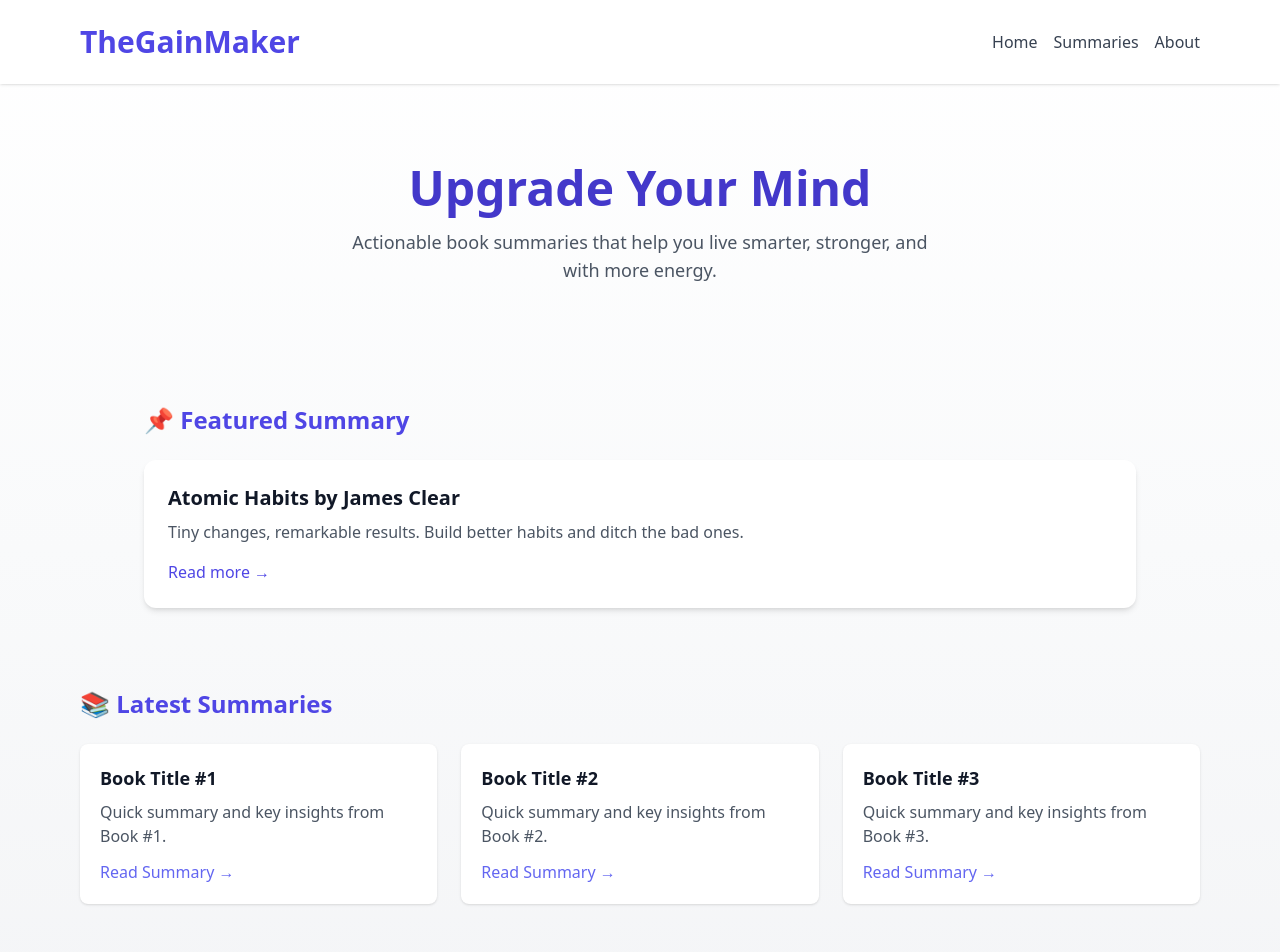
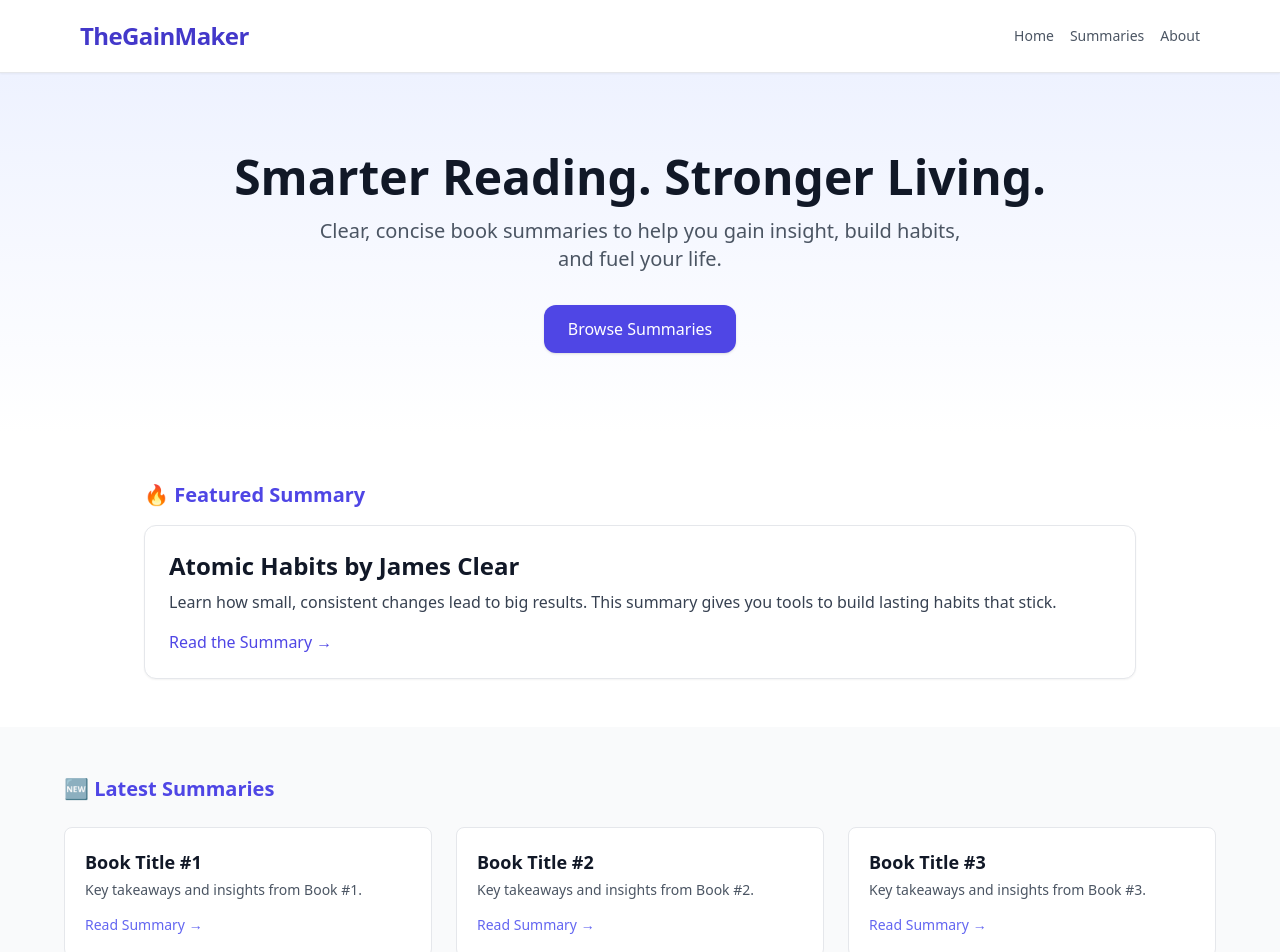
Before and after one commit to TheGainMaker/TheGainMaker-, a Next.js app: page / in a window 1280 px wide. Shown: the top 952 px of the page. Built offline with nearby package versions, Linux system fonts and the light colour scheme.

Commit message:
Update index.js

```diff
--- a/pages/index.js
+++ b/pages/index.js
@@ -1,55 +1,67 @@
 export default function Home() {
   return (
-    <div className="min-h-screen bg-gradient-to-b from-white via-gray-50 to-gray-100 text-gray-900">
+    <div className="min-h-screen bg-white text-gray-900 font-sans">
       {/* Header */}
-      <header className="bg-white shadow sticky top-0 z-50">
-        <div className="max-w-6xl mx-auto px-4 py-6 flex justify-between items-center">
-          <h1 className="text-3xl font-bold text-indigo-600">TheGainMaker</h1>
-          <nav className="space-x-4">
-            <a href="#" className="text-gray-700 hover:text-indigo-600">Home</a>
-            <a href="#" className="text-gray-700 hover:text-indigo-600">Summaries</a>
-            <a href="#" className="text-gray-700 hover:text-indigo-600">About</a>
+      <header className="bg-white border-b shadow-sm sticky top-0 z-50">
+        <div className="max-w-6xl mx-auto px-4 py-5 flex justify-between items-center">
+          <h1 className="text-2xl font-extrabold text-indigo-700 tracking-tight">TheGainMaker</h1>
+          <nav className="space-x-4 text-sm font-medium">
+            <a href="#" className="text-gray-600 hover:text-indigo-600">Home</a>
+            <a href="#" className="text-gray-600 hover:text-indigo-600">Summaries</a>
+            <a href="#" className="text-gray-600 hover:text-indigo-600">About</a>
           </nav>
         </div>
       </header>
 
-      {/* Hero Section */}
-      <section className="text-center py-20 px-4">
-        <h2 className="text-5xl font-extrabold text-indigo-700 mb-4">Upgrade Your Mind</h2>
-        <p className="text-lg text-gray-600 max-w-xl mx-auto">
-          Actionable book summaries that help you live smarter, stronger, and with more energy.
+      {/* Hero */}
+      <section className="text-center py-20 px-4 bg-gradient-to-b from-indigo-50 to-white">
+        <h2 className="text-4xl sm:text-5xl font-extrabold text-gray-900 leading-tight mb-4">
+          Smarter Reading. Stronger Living.
+        </h2>
+        <p className="text-lg sm:text-xl text-gray-600 max-w-2xl mx-auto mb-8">
+          Clear, concise book summaries to help you gain insight, build habits, and fuel your life.
         </p>
+        <a
+          href="#"
+          className="inline-block px-6 py-3 bg-indigo-600 text-white rounded-xl shadow hover:bg-indigo-700 transition"
+        >
+          Browse Summaries
+        </a>
       </section>
 
       {/* Featured Summary */}
-      <section className="max-w-5xl mx-auto px-4 py-10">
-        <h3 className="text-2xl font-semibold text-indigo-600 mb-6">📌 Featured Summary</h3>
-        <div className="bg-white p-6 rounded-xl shadow-md hover:shadow-lg transition">
-          <h4 className="text-xl font-bold mb-2">Atomic Habits by James Clear</h4>
-          <p className="text-gray-600 mb-4">
-            Tiny changes, remarkable results. Build better habits and ditch the bad ones.
+      <section className="max-w-5xl mx-auto px-4 py-12">
+        <h3 className="text-xl font-semibold text-indigo-600 mb-4">🔥 Featured Summary</h3>
+        <div className="bg-white p-6 rounded-xl border shadow-sm hover:shadow-md transition">
+          <h4 className="text-2xl font-bold mb-2">Atomic Habits by James Clear</h4>
+          <p className="text-gray-700 mb-4">
+            Learn how small, consistent changes lead to big results. This summary gives you tools to build lasting habits that stick.
           </p>
-          <a href="#" className="text-indigo-600 font-medium hover:underline">Read more →</a>
+          <a href="#" className="text-indigo-600 font-medium hover:underline">Read the Summary →</a>
         </div>
       </section>
 
       {/* Latest Posts */}
-      <section className="max-w-6xl mx-auto px-4 py-10">
-        <h3 className="text-2xl font-semibold text-indigo-600 mb-6">📚 Latest Summaries</h3>
-        <div className="grid grid-cols-1 sm:grid-cols-2 lg:grid-cols-3 gap-6">
-          {[1, 2, 3].map((i) => (
-            <div key={i} className="bg-white p-5 rounded-lg shadow hover:shadow-md transition">
-              <h4 className="text-lg font-semibold">Book Title #{i}</h4>
-              <p className="text-gray-600 mt-2">Quick summary and key insights from Book #{i}.</p>
-              <a href="#" className="text-indigo-500 mt-3 inline-block hover:underline">Read Summary →</a>
-            </div>
-          ))}
+      <section className="bg-gray-50 py-12 px-4">
+        <div className="max-w-6xl mx-auto">
+          <h3 className="text-xl font-semibold text-indigo-600 mb-6">🆕 Latest Summaries</h3>
+          <div className="grid grid-cols-1 sm:grid-cols-2 lg:grid-cols-3 gap-6">
+            {[1, 2, 3].map((i) => (
+              <div key={i} className="bg-white p-5 rounded-lg border hover:shadow-md transition">
+                <h4 className="text-lg font-semibold mb-1">Book Title #{i}</h4>
+                <p className="text-gray-600 text-sm mb-3">
+                  Key takeaways and insights from Book #{i}.
+                </p>
+                <a href="#" className="text-indigo-500 text-sm font-medium hover:underline">Read Summary →</a>
+              </div>
+            ))}
+          </div>
         </div>
       </section>
 
       {/* Footer */}
-      <footer className="text-center text-gray-500 py-8 border-t mt-16">
-        © {new Date().getFullYear()} TheGainMaker. Read better. Live better.
+      <footer className="text-center text-sm text-gray-500 py-10 border-t mt-12">
+        © {new Date().getFullYear()} TheGainMaker. Built for clarity and action.
       </footer>
     </div>
   );
```
